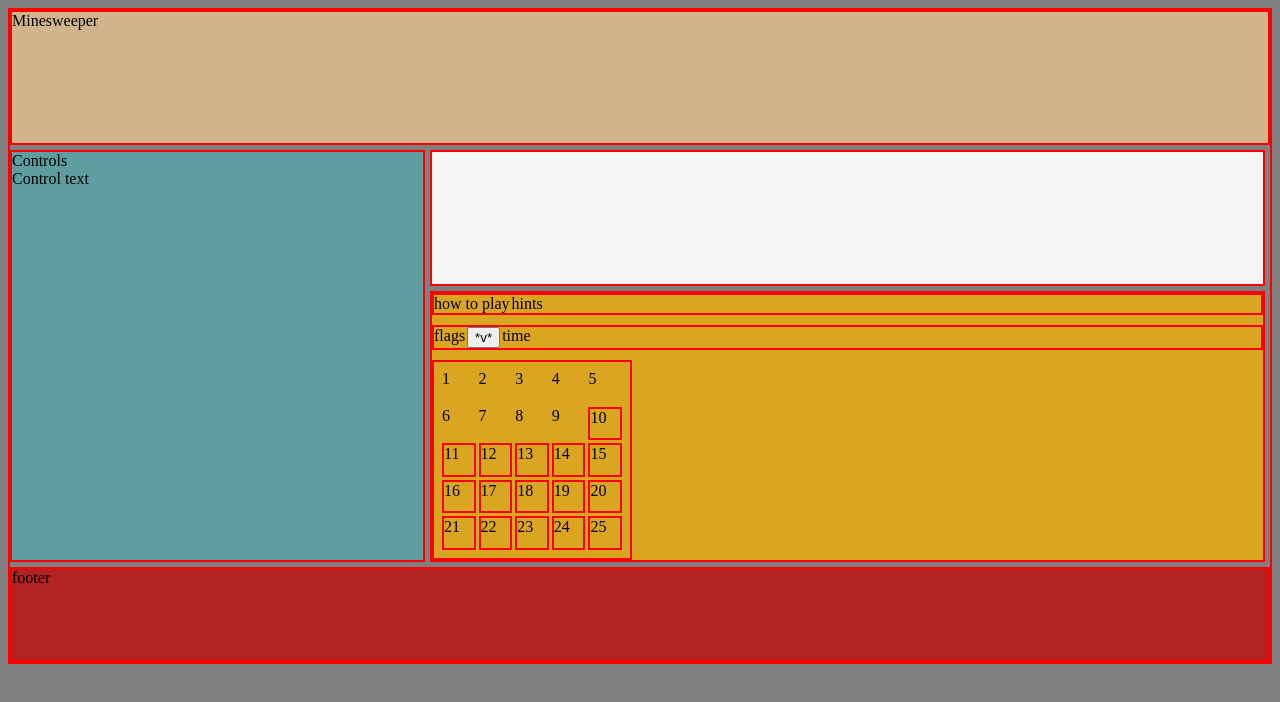
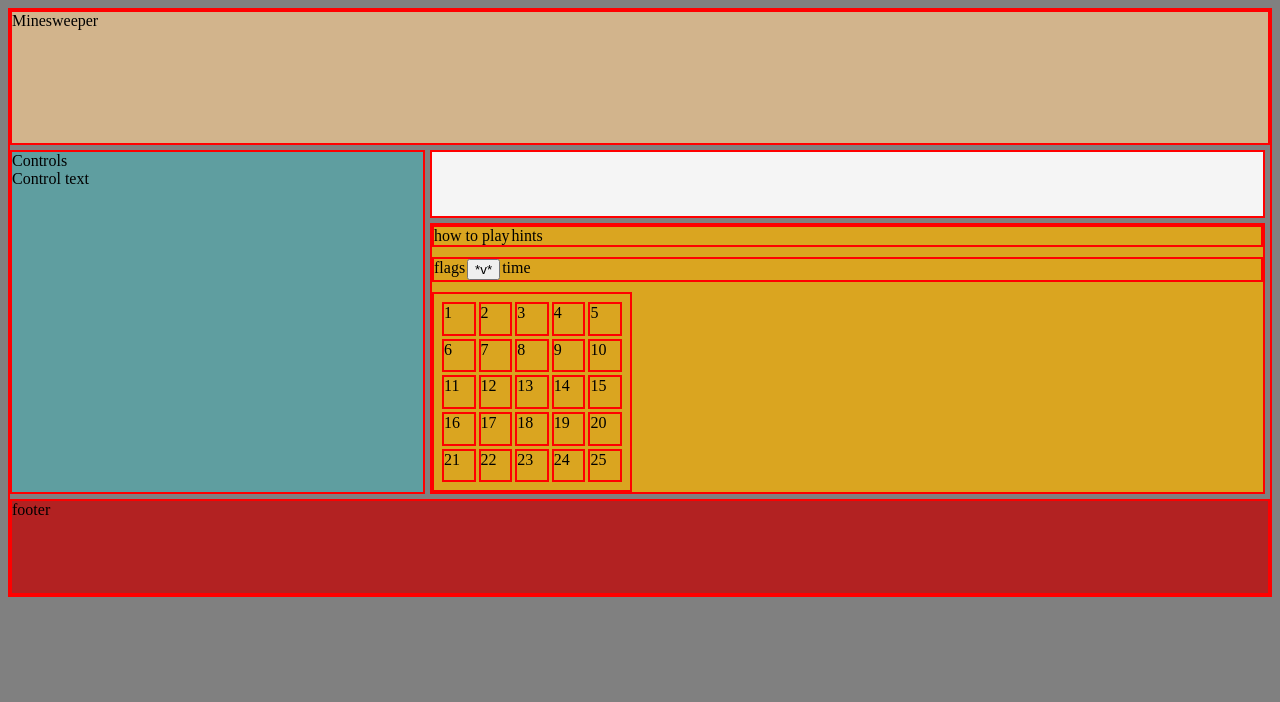
Before and after one commit to schen044/minesweeper, a plain HTML site: page index.html in a window 1280 px wide. Drawn offline with Linux system fonts and the light colour scheme.

Commit message:
updates grid names to match double digit names in html file

```diff
--- a/css/main.css
+++ b/css/main.css
@@ -7,7 +7,7 @@ body {
     border: 2px red solid;
     display: grid;
     grid-template-columns: 2fr 2fr 2fr; /* cells placed left to right by default */
-    grid-template-rows: 1.5fr 1.5fr 3fr 1fr;
+    grid-template-rows: 1.5fr 0.75fr 3fr 1fr;
     grid-template-areas: "title title title"
         "controls win game"
         "footer footer";
@@ -81,47 +81,47 @@ body {
     gap: 3px;
 }
 
-#grid-1 {
+#grid-01 {
     border: 2px red solid;
     align-items: center;
 }
 
-#grid-2 {
+#grid-02 {
     border: 2px red solid;
     align-items: center;
 }
 
-#grid-3 {
+#grid-03 {
     border: 2px red solid;
     align-items: center;
 }
 
-#grid-4 {
+#grid-04 {
     border: 2px red solid;
     align-items: center;
 }
 
-#grid-5 {
+#grid-05 {
     border: 2px red solid;
     align-items: center;
 }
 
-#grid-6 {
+#grid-06 {
     border: 2px red solid;
     align-items: center;
 }
 
-#grid-7 {
+#grid-07 {
     border: 2px red solid;
     align-items: center;
 }
 
-#grid-8 {
+#grid-08 {
     border: 2px red solid;
     align-items: center;
 }
 
-#grid-9 {
+#grid-09 {
     border: 2px red solid;
     align-items: center;
 }
```
